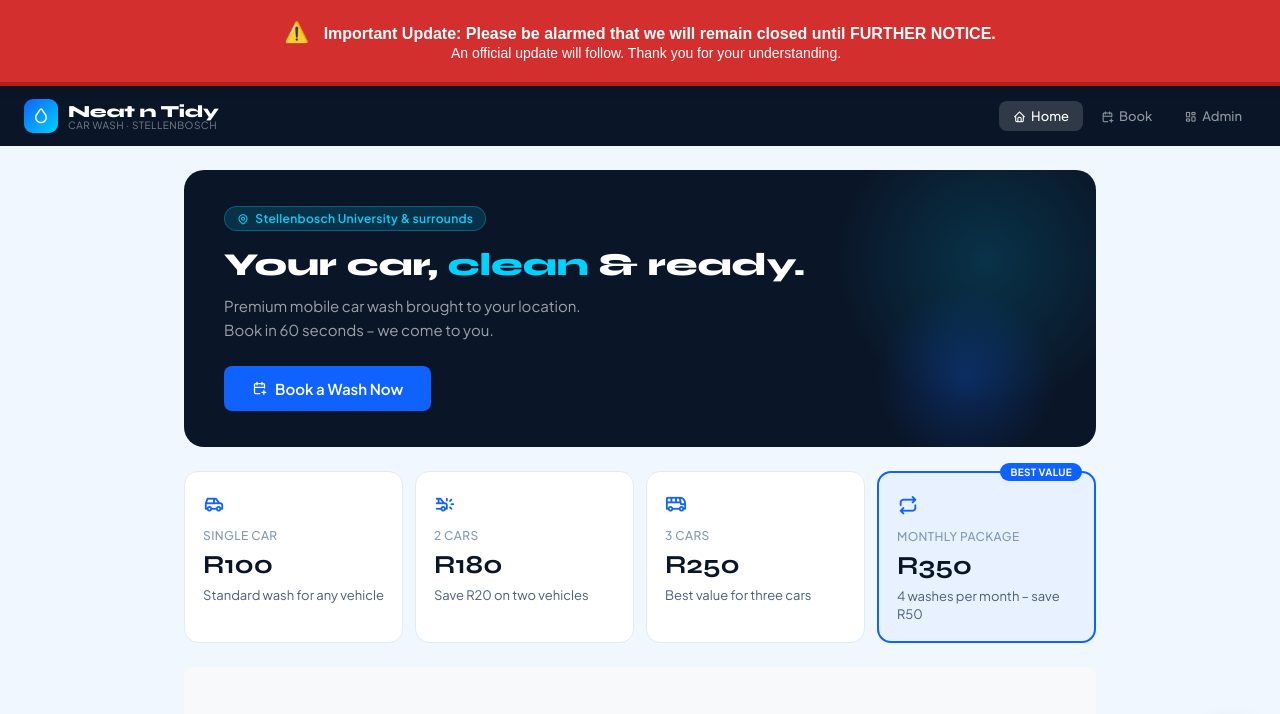
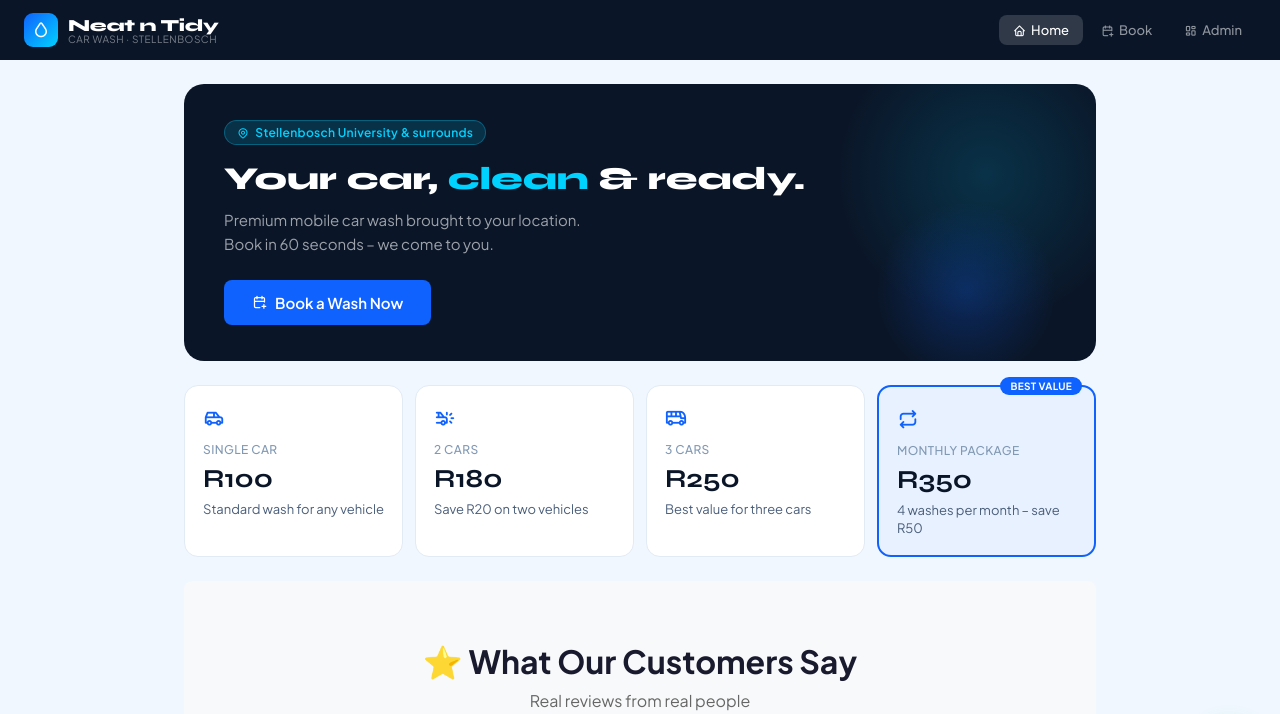
Before and after one commit to sinakos-lab/NNT-APP, a website: page neatntidy/public/index.html in a window 1280 px wide. Shown: the top 714 px of the page. Drawn offline with Linux system fonts and the light colour scheme; no server answers.

Commit message:
Removed closure notice

```diff
--- a/neatntidy/public/index.html
+++ b/neatntidy/public/index.html
@@ -10,28 +10,7 @@
 </head>
 <body>
   <!-- ===== TEMPORARY CLOSURE BANNER ===== -->
-<div class="closure-banner" style="
-    background: #d32f2f;
-    color: white;
-    text-align: center;
-    padding: 20px 16px;
-    font-family: Arial, sans-serif;
-    font-weight: 600;
-    font-size: 16px;
-    border-bottom: 4px solid #b71c1c;
-    box-shadow: 0 2px 10px rgba(0,0,0,0.2);
-    position: sticky;
-    top: 0;
-    z-index: 9999;
-">
-    <div style="max-width: 800px; margin: 0 auto;">
-        <span style="font-size: 20px; margin-right: 10px;">⚠️</span>
-        <strong>Important Update:</strong> Please be alarmed that we will remain closed until FURTHER NOTICE.
-        <span style="display: inline-block; margin-left: 12px; font-weight: 400; font-size: 14px;">
-            An official update will follow. Thank you for your understanding.
-        </span>
-    </div>
-</div>
+
 <div class="app">
 
   <!-- ───────── HEADER ───────── -->
```
